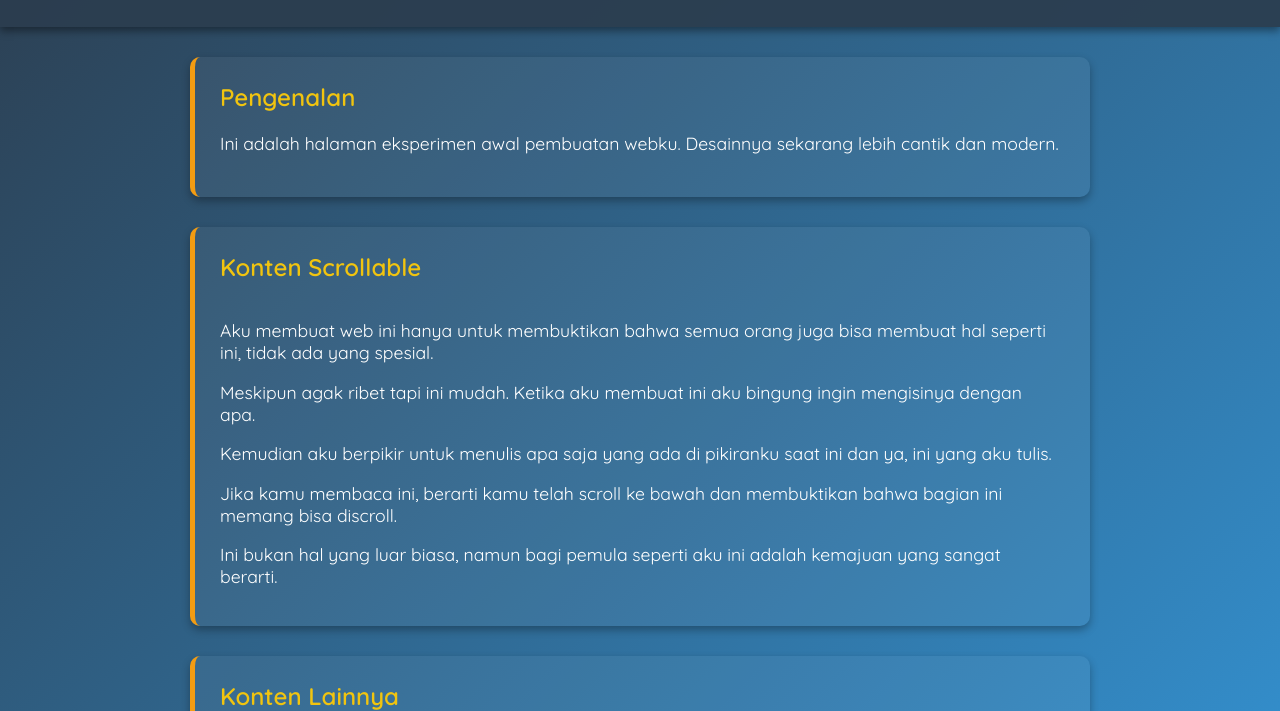
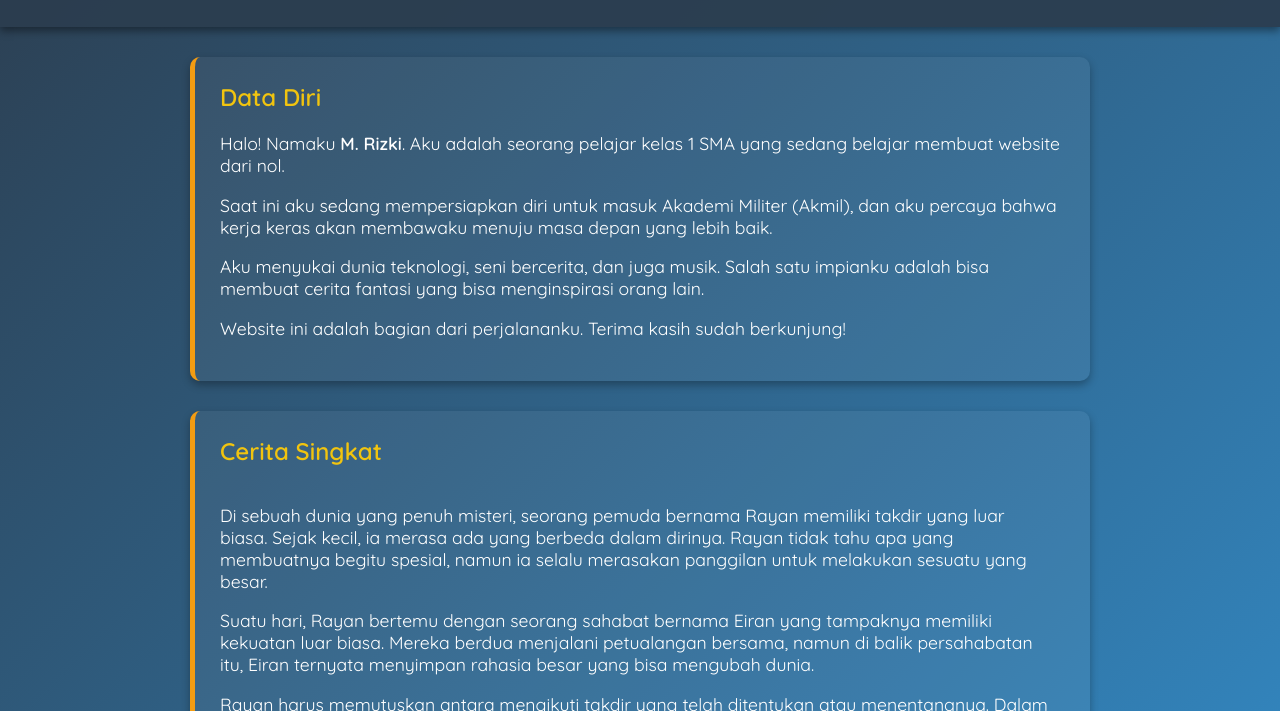
Before and after one commit to Rizkyalpha/Prototipe-, a plain HTML site: page halaman2.html in a window 1280 px wide. Shown: the part 89-800 px from the top of the page. Drawn offline with Linux system fonts and the light colour scheme.

Commit message:
Update halaman2.html

```diff
--- a/halaman2.html
+++ b/halaman2.html
@@ -108,28 +108,30 @@
 
   <section>
     <div class="content">
-      <h2>Pengenalan</h2>
-      <p>Ini adalah halaman eksperimen awal pembuatan webku. Desainnya sekarang lebih cantik dan modern.</p>
-    </div>
+  <h2>Data Diri</h2>
+  <p>Halo! Namaku <strong>M. Rizki</strong>. Aku adalah seorang pelajar kelas 1 SMA yang sedang belajar membuat website dari nol.</p>
+  <p>Saat ini aku sedang mempersiapkan diri untuk masuk Akademi Militer (Akmil), dan aku percaya bahwa kerja keras akan membawaku menuju masa depan yang lebih baik.</p>
+  <p>Aku menyukai dunia teknologi, seni bercerita, dan juga musik. Salah satu impianku adalah bisa membuat cerita fantasi yang bisa menginspirasi orang lain.</p>
+  <p>Website ini adalah bagian dari perjalananku. Terima kasih sudah berkunjung!</p>
+</div>
 
     <div class="content">
-      <h2>Konten Scrollable</h2>
-      <div class="scrollable-content">
-        <p>Aku membuat web ini hanya untuk membuktikan bahwa semua orang juga bisa membuat hal seperti ini, tidak ada yang spesial.</p>
-        <p>Meskipun agak ribet tapi ini mudah. Ketika aku membuat ini aku bingung ingin mengisinya dengan apa.</p>
-        <p>Kemudian aku berpikir untuk menulis apa saja yang ada di pikiranku saat ini dan ya, ini yang aku tulis.</p>
-        <p>Jika kamu membaca ini, berarti kamu telah scroll ke bawah dan membuktikan bahwa bagian ini memang bisa discroll.</p>
-        <p>Ini bukan hal yang luar biasa, namun bagi pemula seperti aku ini adalah kemajuan yang sangat berarti.</p>
-        <p>Suatu saat nanti mungkin aku akan tertawa ketika membaca halaman ini lagi, tapi itu artinya aku sudah berkembang.</p>
-        <p>Untuk sekarang, biarlah halaman ini menjadi bagian dari perjalananku belajar membuat website dari nol.</p>
-      </div>
-    </div>
+  <h2>Cerita Singkat</h2>
+  <div class="scrollable-content">
+    <p>Di sebuah dunia yang penuh misteri, seorang pemuda bernama Rayan memiliki takdir yang luar biasa. Sejak kecil, ia merasa ada yang berbeda dalam dirinya. Rayan tidak tahu apa yang membuatnya begitu spesial, namun ia selalu merasakan panggilan untuk melakukan sesuatu yang besar.</p>
+    <p>Suatu hari, Rayan bertemu dengan seorang sahabat bernama Eiran yang tampaknya memiliki kekuatan luar biasa. Mereka berdua menjalani petualangan bersama, namun di balik persahabatan itu, Eiran ternyata menyimpan rahasia besar yang bisa mengubah dunia.</p>
+    <p>Rayan harus memutuskan antara mengikuti takdir yang telah ditentukan atau menentangnya. Dalam perjalanan yang penuh dengan tantangan, ia akan menghadapi banyak pilihan yang akan mengubah hidupnya selamanya.</p>
+    <p>Apa yang akan terjadi pada Rayan? Akankah ia menemukan jawabannya atau justru terjebak dalam konflik yang lebih besar dari yang ia bayangkan?</p>
+    <p>Ceritanya belum selesai, tapi perjalanan Rayan baru saja dimulai.</p>
+  </div>
+</div>
 
     <div class="content">
-      <h2>Konten Lainnya</h2>
-      <p>Halaman ini bisa terus kamu kembangkan. Tambahkan gambar, video, form, atau animasi sesuai kreativitasmu.</p>
-    </div>
-  </section>
+  <h2>Website Dalam Pengembangan</h2>
+  <p>Website ini masih dalam tahap pengembangan. Saat ini, aku sedang belajar dan mencoba berbagai teknik untuk membuatnya lebih menarik dan fungsional. Setiap halaman dan fitur yang ada di sini adalah bagian dari eksperimen dan perjalanan belajarku di dunia pemrograman web.</p>
+  <p>Ke depan, aku berencana menambahkan lebih banyak konten, termasuk gambar, video, dan berbagai interaksi lainnya. Tujuanku adalah untuk terus mengasah keterampilan dan membuat website yang tidak hanya menarik, tetapi juga berguna bagi siapa saja yang mengunjunginya.</p>
+  <p>Jadi, jangan ragu untuk kembali lagi ke halaman ini di masa depan! Semoga bisa melihat banyak perubahan dan pembaruan yang lebih menarik.</p>
+</div>
 
   <footer>
     <p>Terima kasih sudah mengunjungi halaman kedua! <a href="index.html">Kembali ke halaman utama</a></p>
```
